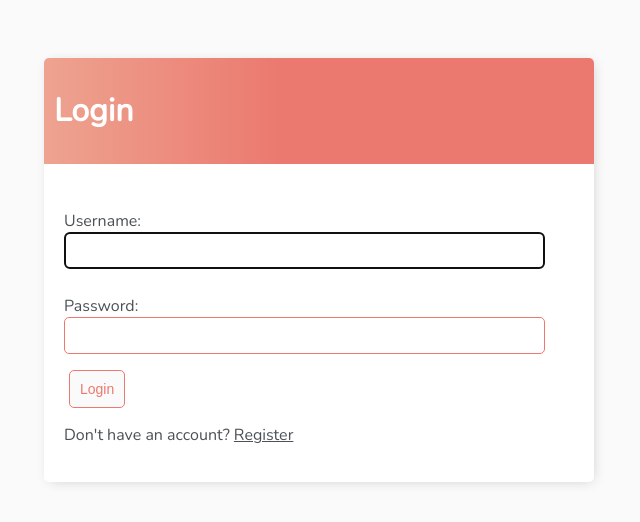
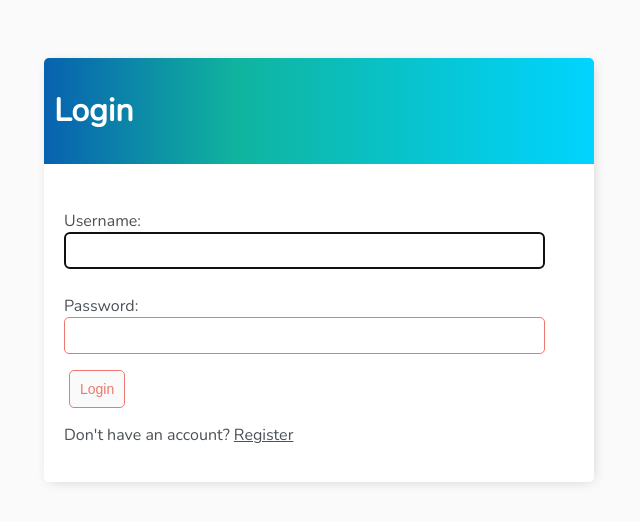
Before and after one commit to paulcornelmoldovan/ToDoApp, a Django app: a page that uses base/templates/base/main.html in a window 1280 px wide. Shown: the top 522 px of the page, without its empty margins (321-961 px from the left). Run offline with Django 3.2, Linux system fonts and the light colour scheme.

Commit message:
new coolor

```diff
--- a/base/templates/base/main.html
+++ b/base/templates/base/main.html
@@ -46,7 +46,8 @@
                 color: #fff;
                 padding: 10px;
                 border-radius: 5px 5px 0 0;
-                background: linear-gradient(90deg, #EEA390 0%, #EB796F 43%, #EB796F 100%);
+                /* background: linear-gradient(90deg, #EEA390 0%, #EB796F 43%, #EB796F 100%); */
+                background: linear-gradient(90deg, rgba(8,97,176,1) 0%, rgba(16,180,158,1) 35%, rgba(0,212,255,1) 100%);
             }
 
             .header-bar a {
```
